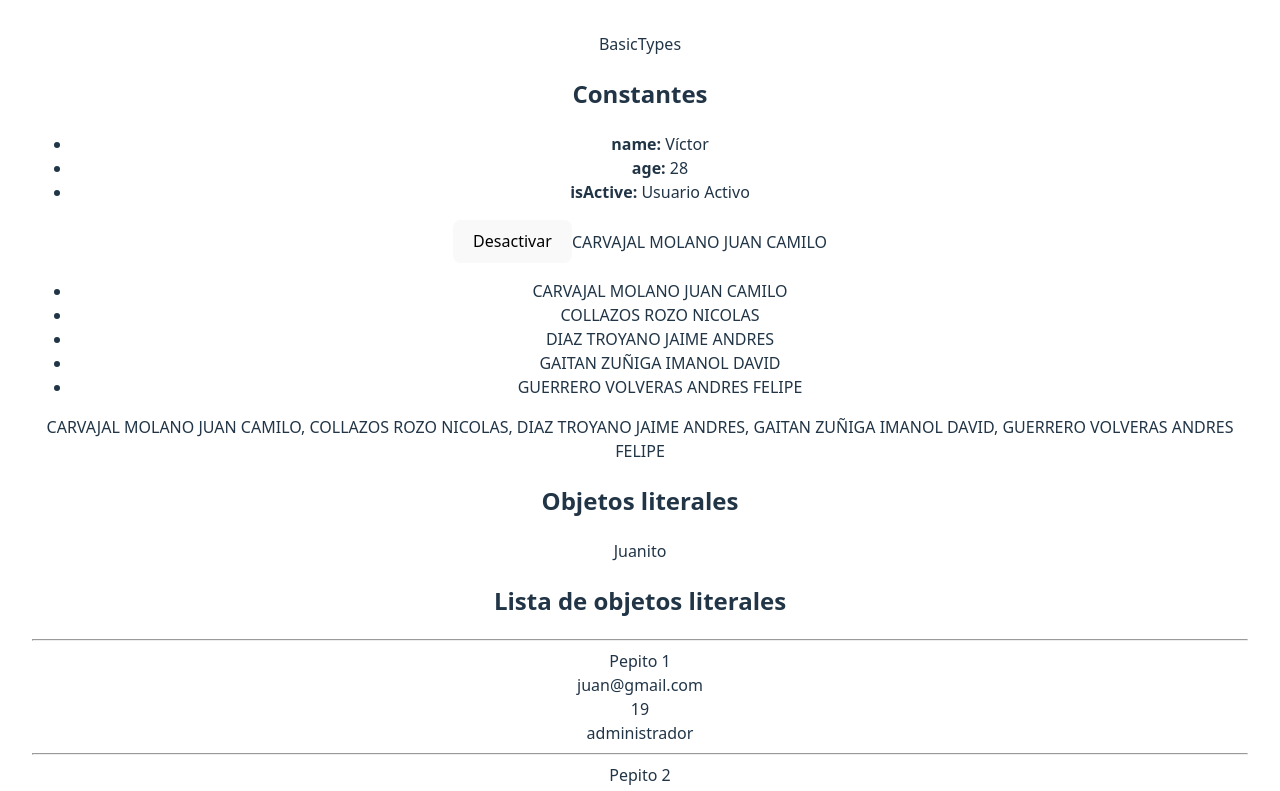
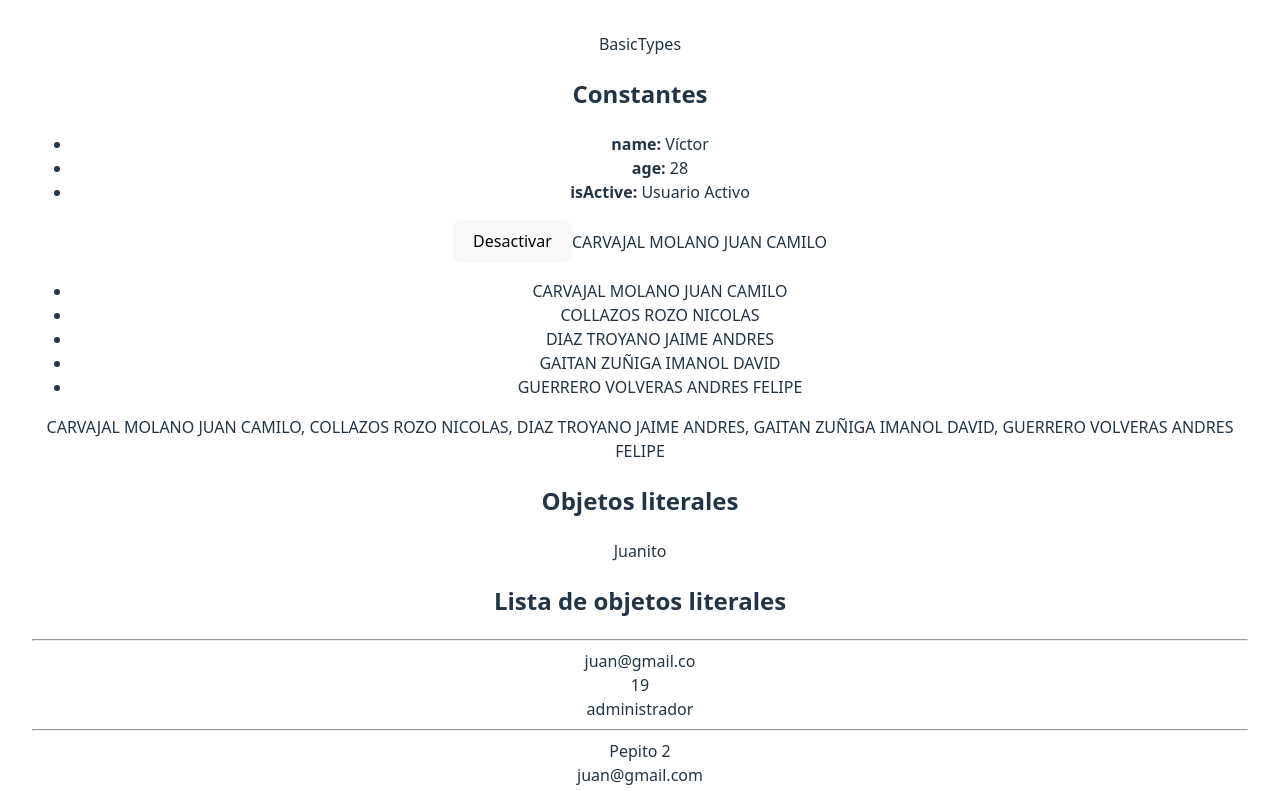
Before and after one commit to ApoloByte/HerramientasVisualesDeProgramacionTDST, a React (Vite) app in the folder 02-bases-react-guia-2/: page / in a window 1280 px wide. Shown: the top 791 px of the page. Built offline with nearby package versions, Linux system fonts and the light colour scheme.

Commit message:
chore(guia-2): añade interfaz llamada User
añade la interfaz User y la implementa en el listado users

```diff
--- a/02-bases-react-guia-2/src/components/BasicTypes.tsx
+++ b/02-bases-react-guia-2/src/components/BasicTypes.tsx
@@ -23,15 +23,24 @@ export const BasicTypes = () => {
         isActive: true
     }
 
-    const users = [
+    interface User {
+        name?: string;
+        email: string;
+        age: number;
+        role: string;
+        maritalStatus: string;
+        isActive: boolean;
+    }
+
+    const users: User[] = [
         {
-            name: "Pepito 1",
-            email: "juan@gmail.com",
+            email: "juan@gmail.co",
             age: 19,
             role: "administrador",
             maritalStatus: "casado",
             isActive: true
         },
+
         {
             name: "Pepito 2",
             email: "juan@gmail.com",
```
